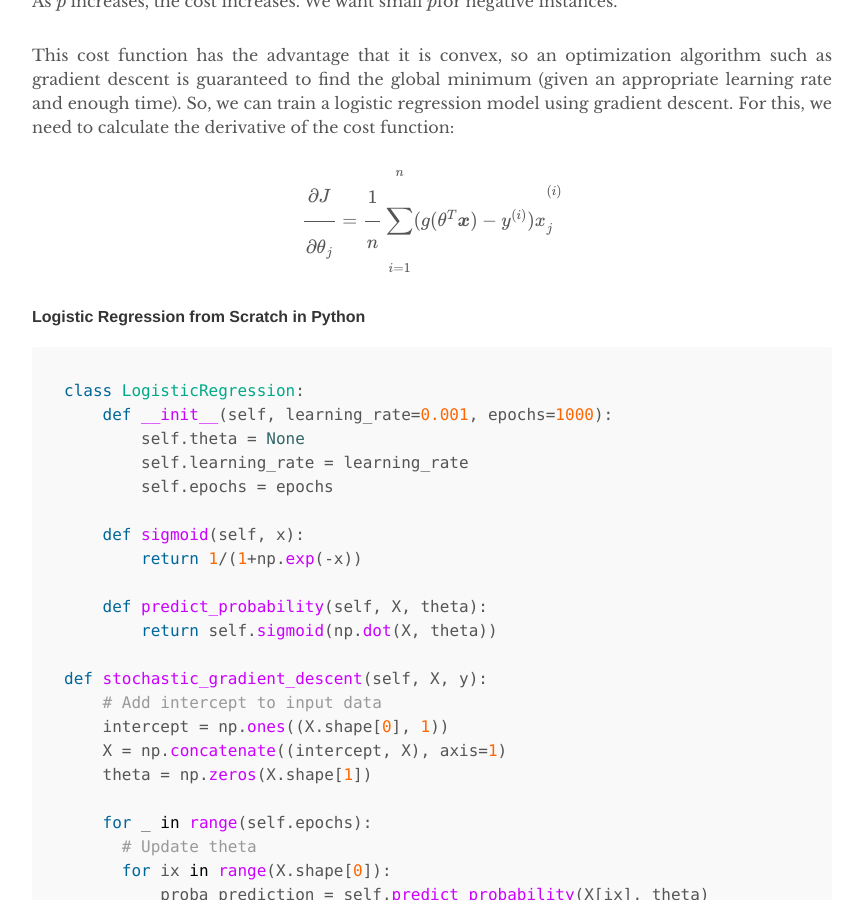
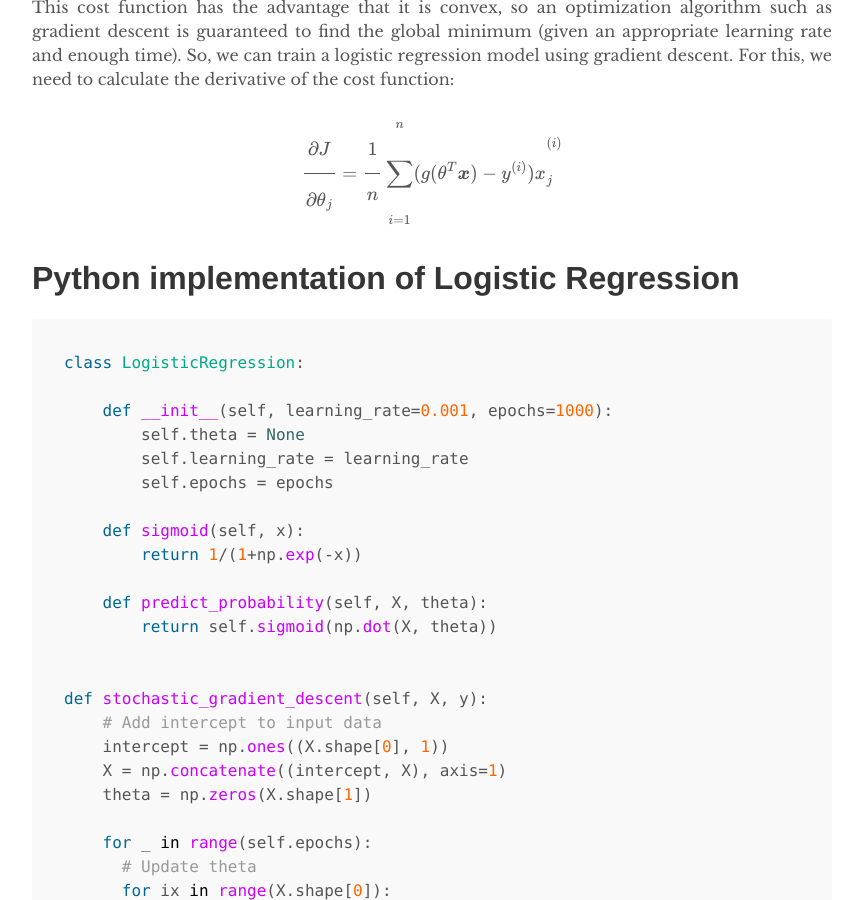
Before and after one commit to RobertDickens/dinkers.github.io, a Jekyll site: the page built from _machine-learning/logistic_regression.md, in a window 1280 px wide and 900 px high, scrolled down 3446 px. Shown: the whole window, without its empty margins (208-1070 px from the left). Built offline with Jekyll 4.4.1, drawn with Linux system fonts in a browser that asks for light colours; some web fonts are replaced; formulas are drawn with MathJax 3.

Commit message:
Cleaned up logistic regression

````diff
--- a/_machine-learning/logistic_regression.md
+++ b/_machine-learning/logistic_regression.md
@@ -1,10 +1,9 @@
 ---
 layout: post
 title:  "Logistic Regression"
-description: "Logistic Regression from scratch in python."
+description: "Implementing linear algorithm for classification tasks in Python"
 ---
 
-## Logistic Regression
 Logistic Regression is linear algorithm for classification tasks. It outputs the *probability that an instance belongs to a particular class*. If the model outputs a probability greater than 0.5, the model will predict that the instance belongs to that class. In the later sections of this article we will use data from the classic Iris flower data set (https://en.wikipedia.org/wiki/Iris_flower_data_set). Our objective will be to classify if a flower is of the species 'Setosa' or 'Versicolor' based on the length and width of the sepals.
 
 ![](/assets/setosa_versicolor.png)
@@ -43,10 +42,11 @@
 
 $$\frac{\partial J}{\partial \theta_{j}} = \frac{1}{n} \displaystyle \sum_{i=1}^{n}(g(\theta^T\boldsymbol{x})-y^{(i)})x_{j}^{(i)}$$
 
-#### Logistic Regression from Scratch in Python
+# Python implementation of Logistic Regression
 
 ```python
 class LogisticRegression:
+
     def __init__(self, learning_rate=0.001, epochs=1000):
         self.theta = None
         self.learning_rate = learning_rate
@@ -57,6 +57,7 @@
 
     def predict_probability(self, X, theta):
         return self.sigmoid(np.dot(X, theta))
+
 
 def stochastic_gradient_descent(self, X, y):
     # Add intercept to input data
@@ -73,14 +74,17 @@
 
   return theta
 
+
 def fit(self, X, y):
   self.theta = self.stochastic_gradient_descent(X, y)
+
 
 def predict_proba(self, X):
   intercept = np.ones((X.shape[0], 1))
   X = np.concatenate((intercept, X), axis=1)
 
   return np.array([self.predict_probability(self.theta, x) for x in X])
+
 
 def predict(self, X):
   proba_predictions = self.predict_proba(X)
````
